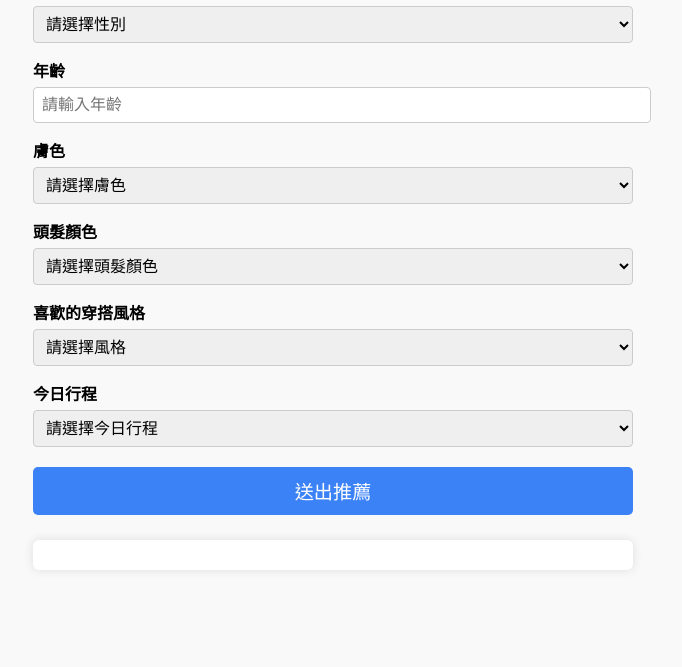
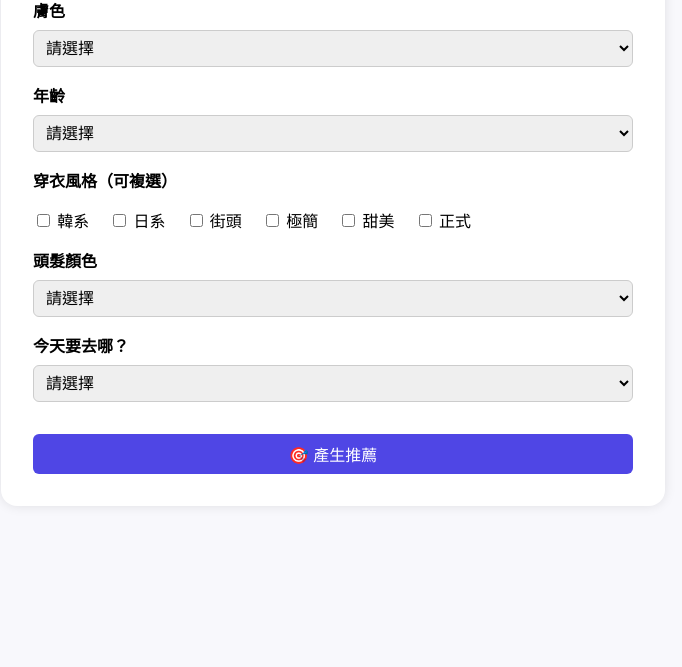
Before and after one commit to tseng0719/dressing, a plain HTML site: page index.html in a window 1280 px wide. Shown: the part 133-800 px from the top of the page, without its empty margins (307-989 px from the left). Drawn offline with Linux system fonts and the light colour scheme.

Commit message:
Update index.html

```diff
--- a/index.html
+++ b/index.html
@@ -1,217 +1,179 @@
 <!DOCTYPE html>
-<html lang="zh-TW">
+<html lang="zh-Hant">
 <head>
   <meta charset="UTF-8" />
   <meta name="viewport" content="width=device-width, initial-scale=1" />
-<title>服裝穿搭推薦系統</title>
+  <title>服裝推薦系統</title>
   <style>
     body {
-    font-family: "Microsoft JhengHei", sans-serif;
+      font-family: "Segoe UI", Tahoma, Geneva, Verdana, sans-serif;
+      background: #f8f8fc;
+      margin: 0; padding: 1rem;
+    }
+    .container {
       max-width: 600px;
-    margin: 20px auto;
-    background: #f9f9f9;
-    padding: 15px;
-    border-radius: 8px;
+      background: white;
+      margin: auto;
+      padding: 2rem;
+      border-radius: 16px;
+      box-shadow: 0 0 12px rgba(0,0,0,0.1);
+    }
+    h1 {
+      text-align: center;
+      margin-bottom: 1rem;
     }
     label {
       display: block;
-    margin-top: 15px;
-    font-weight: bold;
+      margin-top: 1rem;
+      font-weight: 600;
     }
-  select, input[type=number] {
+    select, button {
       width: 100%;
-    padding: 8px;
-    margin-top: 5px;
-    border-radius: 4px;
+      padding: 0.5rem;
+      margin-top: 0.5rem;
+      font-size: 1rem;
+      border-radius: 6px;
       border: 1px solid #ccc;
-    font-size: 1rem;
+    }
+    .checkbox-group label {
+      display: inline-block;
+      margin-right: 1rem;
+      font-weight: normal;
+      cursor: pointer;
     }
     button {
-    margin-top: 20px;
-    padding: 10px;
-    width: 100%;
-    font-size: 1.2rem;
-    background-color: #3b82f6;
+      background-color: #4f46e5;
+      color: white;
       border: none;
-    border-radius: 5px;
-    color: white;
+      margin-top: 2rem;
       cursor: pointer;
+      transition: background-color 0.3s ease;
     }
     button:hover {
-    background-color: #2563eb;
+      background-color: #3730a3;
     }
-  #result {
-    margin-top: 25px;
-    padding: 15px;
-    background: white;
-    border-radius: 6px;
-    box-shadow: 0 0 10px #ddd;
-    white-space: pre-wrap;
+    .result {
+      margin-top: 2rem;
+      padding: 1rem;
+      background: #eef2ff;
+      border-radius: 10px;
+      display: none;
+    }
+    a {
+      color: #4f46e5;
+      text-decoration: none;
+      font-weight: 600;
+    }
+    a:hover {
+      text-decoration: underline;
     }
   </style>
 </head>
 <body>
+  <div class="container">
+    <h1>👕 你的穿搭建議</h1>
 
-<h2>服裝穿搭推薦系統</h2>
-
-<form id="styleForm">
-  <label for="gender">性別</label>
-  <select id="gender" required>
-    <option value="" disabled selected>請選擇性別</option>
-    <option value="male">男</option>
-    <option value="female">女</option>
-    <option value="other">其他/不便透露</option>
+    <label for="skin">膚色</label>
+    <select id="skin" required>
+      <option value="">請選擇</option>
+      <option>冷白</option>
+      <option>暖白</option>
+      <option>小麥色</option>
+      <option>古銅</option>
+      <option>深色</option>
     </select>
 
     <label for="age">年齡</label>
-  <input type="number" id="age" min="1" max="120" placeholder="請輸入年齡" required />
+    <select id="age" required>
+      <option value="">請選擇</option>
+      <option>15-20</option>
+      <option>21-30</option>
+      <option>31-40</option>
+      <option>41+</option>
+    </select>
 
-  <label for="skinTone">膚色</label>
-  <select id="skinTone" required>
-    <option value="" disabled selected>請選擇膚色</option>
-    <option value="fair">白皙</option>
-    <option value="medium">自然膚色</option>
-    <option value="olive">健康小麥膚色</option>
-    <option value="dark">深膚色</option>
-  </select>
+    <label>穿衣風格（可複選）</label>
+    <div class="checkbox-group" id="styleGroup">
+      <label><input type="checkbox" value="韓系" /> 韓系</label>
+      <label><input type="checkbox" value="日系" /> 日系</label>
+      <label><input type="checkbox" value="街頭" /> 街頭</label>
+      <label><input type="checkbox" value="極簡" /> 極簡</label>
+      <label><input type="checkbox" value="甜美" /> 甜美</label>
+      <label><input type="checkbox" value="正式" /> 正式</label>
+    </div>
 
     <label for="hair">頭髮顏色</label>
     <select id="hair" required>
-    <option value="" disabled selected>請選擇頭髮顏色</option>
-    <option value="black">黑色</option>
-    <option value="brown">棕色</option>
-    <option value="blonde">金色</option>
-    <option value="red">紅色</option>
-    <option value="gray">灰色/白髮</option>
-    <option value="other">其他</option>
+      <option value="">請選擇</option>
+      <option>黑</option>
+      <option>棕</option>
+      <option>金</option>
+      <option>紅</option>
+      <option>特殊色</option>
     </select>
 
-  <label for="style">喜歡的穿搭風格</label>
-  <select id="style" required>
-    <option value="" disabled selected>請選擇風格</option>
-    <option value="casual">休閒</option>
-    <option value="formal">正式</option>
-    <option value="sporty">運動風</option>
-    <option value="bohemian">波西米亞</option>
-    <option value="street">街頭潮流</option>
-    <option value="classic">經典</option>
-    <option value="minimalist">極簡</option>
-    <option value="vintage">復古</option>
+    <label for="scene">今天要去哪？</label>
+    <select id="scene" required>
+      <option value="">請選擇</option>
+      <option>學校</option>
+      <option>上班</option>
+      <option>約會</option>
+      <option>出遊</option>
+      <option>派對</option>
     </select>
 
-  <label for="activity">今日行程</label>
-  <select id="activity" required>
-    <option value="" disabled selected>請選擇今日行程</option>
-    <option value="work">上班/正式會議</option>
-    <option value="casual">休閒逛街/約會</option>
-    <option value="sport">運動健身</option>
-    <option value="party">晚宴/派對</option>
-    <option value="travel">旅行/度假</option>
-  </select>
+    <button onclick="generate()">🎯 產生推薦</button>
 
-  <button type="submit">送出推薦</button>
-</form>
-
-<div id="result"></div>
+    <div class="result" id="resultBox"></div>
+  </div>
 
   <script>
-  document.getElementById("styleForm").addEventListener("submit", function(e){
-    e.preventDefault();
+    function generate() {
+      const skin = document.getElementById('skin').value;
+      const age = document.getElementById('age').value;
+      const hair = document.getElementById('hair').value;
+      const scene = document.getElementById('scene').value;
+      const styles = Array.from(document.querySelectorAll('#styleGroup input:checked')).map(cb => cb.value);
 
-    const gender = document.getElementById("gender").value;
-    const age = Number(document.getElementById("age").value);
-    const skinTone = document.getElementById("skinTone").value;
-    const hair = document.getElementById("hair").value;
-    const style = document.getElementById("style").value;
-    const activity = document.getElementById("activity").value;
+      if (!skin || !age || styles.length === 0 || !hair || !scene) {
+        alert('請完整填寫所有欄位！');
+        return;
+      }
 
-    const genderText = {
-      male: "男性，建議選擇線條硬挺的服裝。",
-      female: "女性，建議選擇柔美曲線的服裝。",
-      other: "其他性別，建議選擇符合個人喜好的服裝。"
+      const styleText = styles.join(" / ");
+      const sampleOutfits = {
+        '街頭': '帽T + 寬褲 + 老爹鞋',
+        '極簡': '素色針織衫 + 高腰褲 + 白球鞋',
+        '韓系': '落肩襯衫 + 百褶裙 + 瑪麗珍',
+        '日系': '襯衫 + 工裝褲 + 球鞋',
+        '甜美': '碎花上衣 + 蕾絲裙 + 淺色娃娃鞋',
+        '正式': '西裝外套 + 鉛筆裙 + 皮鞋'
       };
 
-    let ageText = "";
-    if(age < 20){
-      ageText = "年輕活力，適合鮮豔及潮流風格。";
-    } else if(age <= 35){
-      ageText = "成熟時尚，建議經典與流行兼具。";
-    } else if(age <= 50){
-      ageText = "穩重優雅，適合質感簡約風。";
-    } else {
-      ageText = "優雅知性，建議柔和色系與舒適設計。";
+      let outfit = styles.map(s => sampleOutfits[s] || '').filter(Boolean).join(" 或 ");
+
+      // 根據膚色決定色系字詞
+      let colorKeywords = '';
+      if (skin.includes('冷')) colorKeywords = '冷色系';
+      else if (skin.includes('暖')) colorKeywords = '暖色系';
+      else colorKeywords = '大地色系';
+
+      // 組合購物關鍵字（風格 + 色系 + 場合）
+      const keywords = styles.join(" ") + " " + colorKeywords + " " + scene + "穿搭";
+
+      // 蝦皮購物搜尋連結
+      const shoppingUrl = 'https://shopee.tw/search?keyword=' + encodeURIComponent(keywords);
+
+      document.getElementById('resultBox').innerHTML = `
+        <h3>你的今日推薦：</h3>
+        <p><strong>搭配風格：</strong>${styleText}</p>
+        <p><strong>場合：</strong>${scene}</p>
+        <p><strong>建議穿搭：</strong>${outfit}</p>
+        <p><strong>推薦色系：</strong>根據你的膚色（${skin}），可嘗試 ${colorKeywords}。</p>
+        <p><strong>購物參考：</strong><a href="${shoppingUrl}" target="_blank" rel="noopener noreferrer">點我到蝦皮搜尋「${keywords}」</a></p>
+      `;
+      document.getElementById('resultBox').style.display = 'block';
     }
-
-    const skinText = {
-      fair: "白皙膚色適合冷色調（藍、紫、灰）。",
-      medium: "自然膚色適合中性色（橄欖綠、米色）。",
-      olive: "健康小麥膚色適合暖色調（橘、紅棕）。",
-      dark: "深膚色適合鮮豔色彩（寶藍、亮紅、金色）。"
-    };
-
-    const hairText = {
-      black: "黑髮搭配亮色或對比色服飾。",
-      brown: "棕髮適合大地色系與暖色系。",
-      blonde: "金髮可搭配淺色及鮮豔色彩。",
-      red: "紅髮推薦冷色調（綠、藍）平衡。",
-      gray: "灰白髮適合中性色及淡雅色調。",
-      other: "特殊髮色建議簡約服飾，讓髮色突出。"
-    };
-
-    const styleText = {
-      casual: "喜歡休閒風，重視舒適與自在。",
-      formal: "偏好正式風，展現專業典雅。",
-      sporty: "喜愛運動風，注重機能與活動。",
-      bohemian: "喜歡波西米亞，自由奔放風格。",
-      street: "街頭潮流，追求個性與時尚。",
-      classic: "經典風格，永不退流行。",
-      minimalist: "極簡風格，簡單純粹。",
-      vintage: "復古風格，懷舊有故事感。"
-    };
-
-    const activityMap = {
-      work: {
-        advice: "建議合身襯衫、西裝外套或襯衫裙，展現專業。",
-        link: "https://shopee.tw/search?keyword=%E8%A5%BF%E8%A3%9D"
-      },
-      casual: {
-        advice: "輕鬆牛仔褲、針織衫或洋裝，搭配休閒鞋。",
-        link: "https://shopee.tw/search?keyword=%E4%BC%91%E9%96%92%E6%9C%8D%E8%A3%9D"
-      },
-      sport: {
-        advice: "功能運動服、運動褲及透氣運動鞋。",
-        link: "https://shopee.tw/search?keyword=%E9%81%8B%E5%8B%95%E6%9C%8D"
-      },
-      party: {
-        advice: "亮眼禮服、亮片元素，搭配正式鞋款。",
-        link: "https://shopee.tw/search?keyword=%E7%A6%AE%E6%9C%8D"
-      },
-      travel: {
-        advice: "輕便多層次搭配，舒適步行鞋與背包。",
-        link: "https://shopee.tw/search?keyword=%E6%97%85%E8%A1%8C%E6%9C%8D"
-      }
-    };
-
-    const activity = activityMap[activity] || { advice: "選擇舒適且符合風格的服裝。", link: "https://shopee.tw" };
-
-    const result =
-`性別建議：${genderText[gender]}
-年齡建議：${ageText}
-膚色建議：${skinText[skinTone]}
-頭髮顏色建議：${hairText[hair]}
-喜歡的穿搭風格：${styleText[style]}
-
-今日行程穿搭建議：
-${activity.advice}
-
-蝦皮相關商品連結：
-${activity.link}
-`;
-
-    document.getElementById("result").textContent = result;
-    window.scrollTo({top: document.getElementById("result").offsetTop, behavior:"smooth"});
-  });
   </script>
-
 </body>
 </html>
```
Lines whose indentation alone changed are shown as unchanged.
